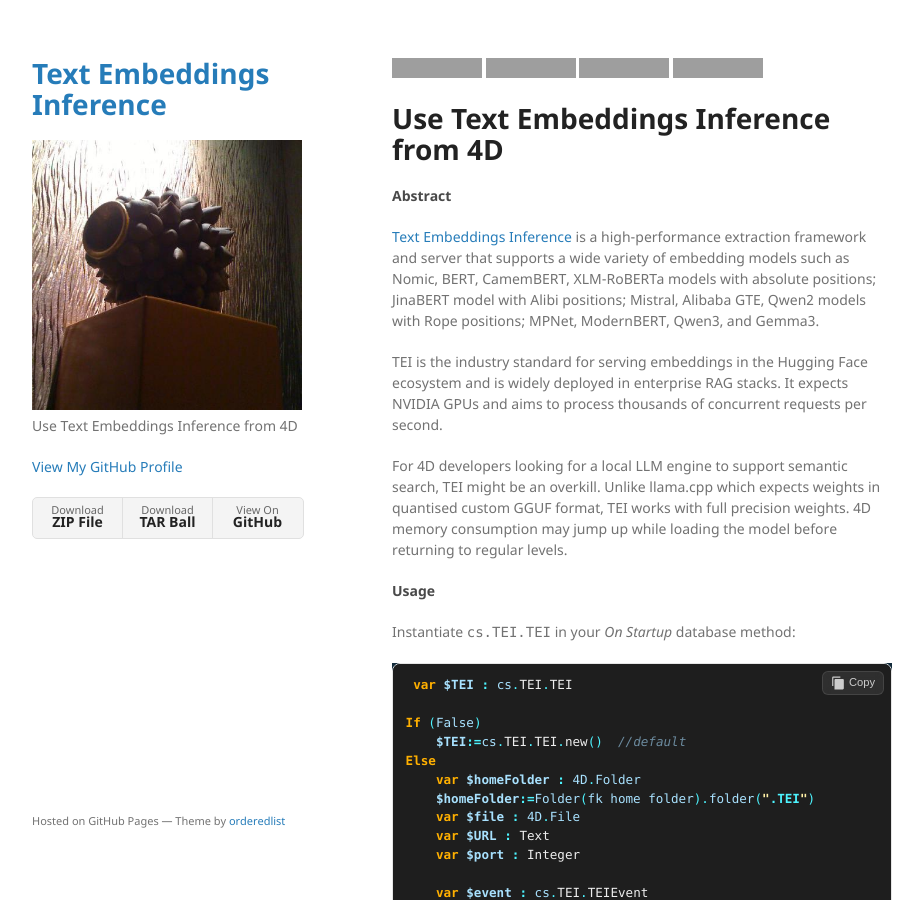
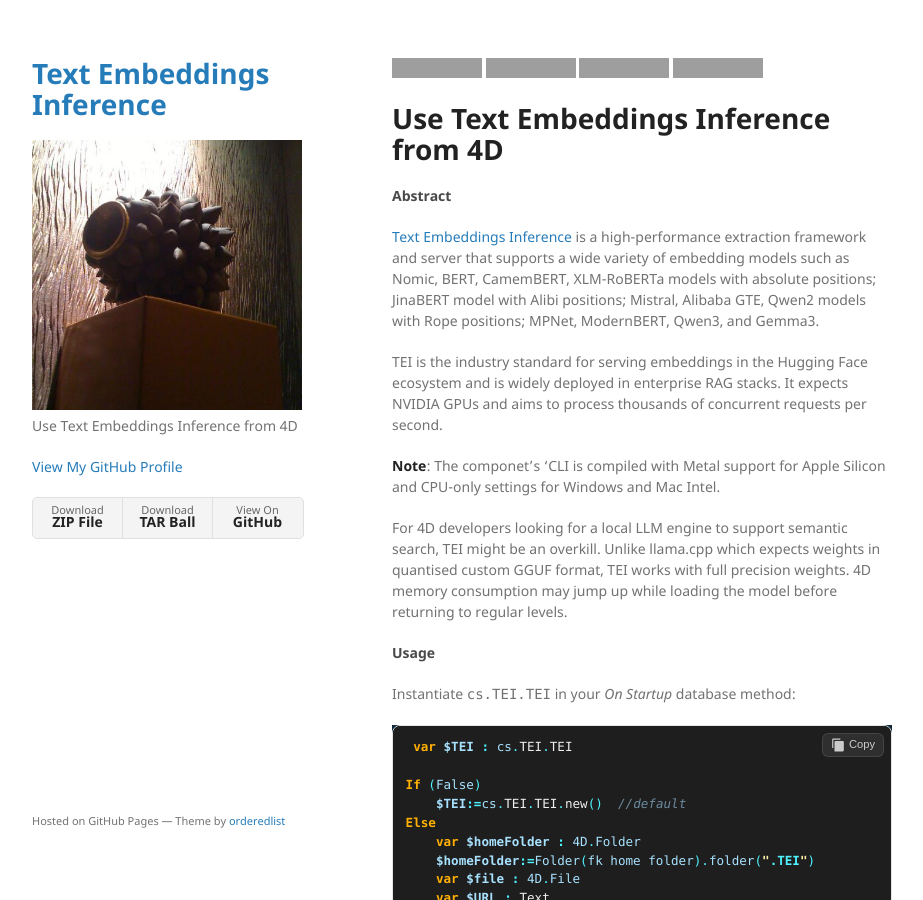
Before and after one commit to miyako/TEI, a Jekyll site: the page built from index.md, in a window 1280 px wide and 900 px high, cut to the strip 0-900 px from the top of the window. Shown: the whole strip, without its empty margins (178-1101 px from the left). Built offline with Jekyll 4.4.1, drawn with Linux system fonts in a browser that asks for light colours; grey boxes are pictures that could not be loaded.

Commit message:
Update index.md

```diff
--- a/index.md
+++ b/index.md
@@ -14,6 +14,8 @@ layout: default
 [Text Embeddings Inference](https://github.com/huggingface/text-embeddings-inference) is a high-performance extraction framework and server that supports a wide variety of embedding models such as Nomic, BERT, CamemBERT, XLM-RoBERTa models with absolute positions; JinaBERT model with Alibi positions; Mistral, Alibaba GTE, Qwen2 models with Rope positions; MPNet, ModernBERT, Qwen3, and Gemma3.
 
 TEI is the industry standard for serving embeddings in the Hugging Face ecosystem and is widely deployed in enterprise RAG stacks. It expects NVIDIA GPUs and aims to process thousands of concurrent requests per second.
+
+**Note**: The componet's 'CLI is compiled with Metal support for Apple Silicon and CPU-only settings for Windows and Mac Intel.
 
 For 4D developers looking for a local LLM engine to support semantic search, TEI might be an overkill. Unlike llama.cpp which expects weights in quantised custom GGUF format, TEI works with full precision weights. 4D memory consumption may jump up while loading the model before returning to regular levels.
 
```
